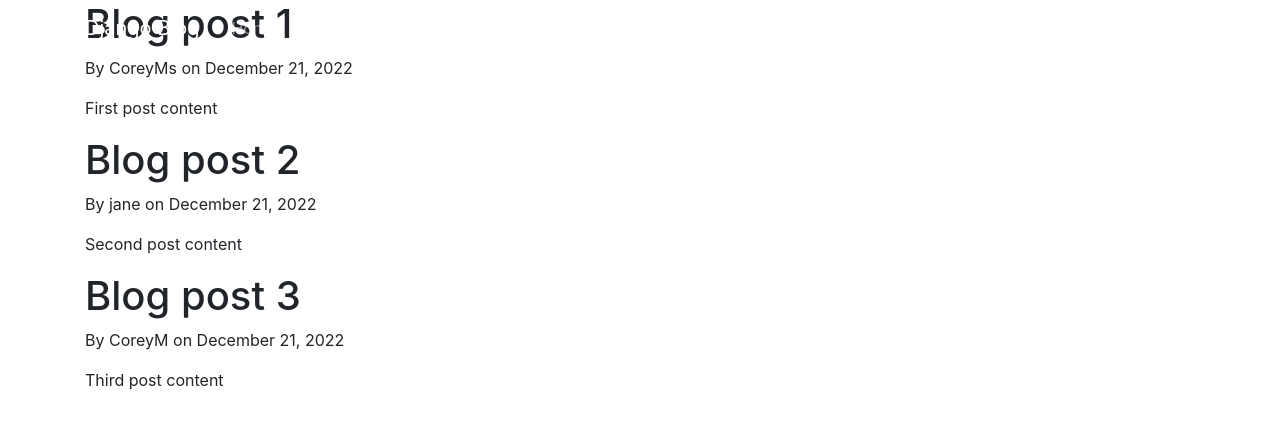
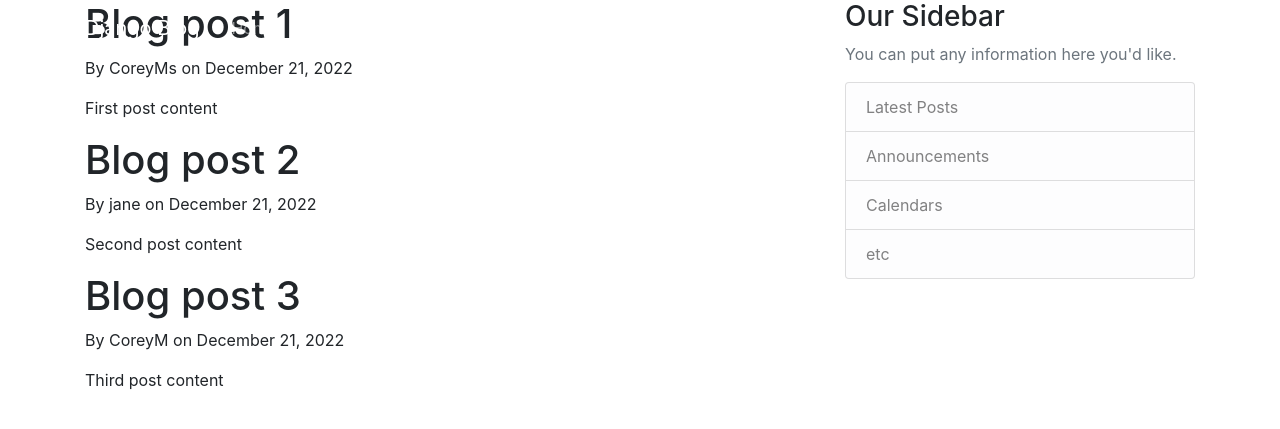
Before and after one commit to AMALNR98/Project_blog, a Django app: page /blog/ in a window 1280 px wide. Shown: the top 429 px of the page. Run offline with Django 4.2, Linux system fonts and the light colour scheme; some libraries are stand-ins or nearby versions.

Commit message:
added main css snippet

```diff
--- a/django_project/blog/templates/blog/base.html
+++ b/django_project/blog/templates/blog/base.html
@@ -40,9 +40,26 @@
             </nav>
           </header>
 
-        <div class = "container">{% block content %}
-            {% endblock %}
-    </div>
+          <main role="main" class="container">
+            <div class="row">
+              <div class="col-md-8">
+                {% block content %}{% endblock %}
+              </div>
+              <div class="col-md-4">
+                <div class="content-section">
+                  <h3>Our Sidebar</h3>
+                  <p class='text-muted'>You can put any information here you'd like.
+                    <ul class="list-group">
+                      <li class="list-group-item list-group-item-light">Latest Posts</li>
+                      <li class="list-group-item list-group-item-light">Announcements</li>
+                      <li class="list-group-item list-group-item-light">Calendars</li>
+                      <li class="list-group-item list-group-item-light">etc</li>
+                    </ul>
+                  </p>
+                </div>
+              </div>
+            </div>
+          </main>
 
            <!-- Optional JavaScript -->
     <!-- jQuery first, then Popper.js, then Bootstrap JS -->
```
